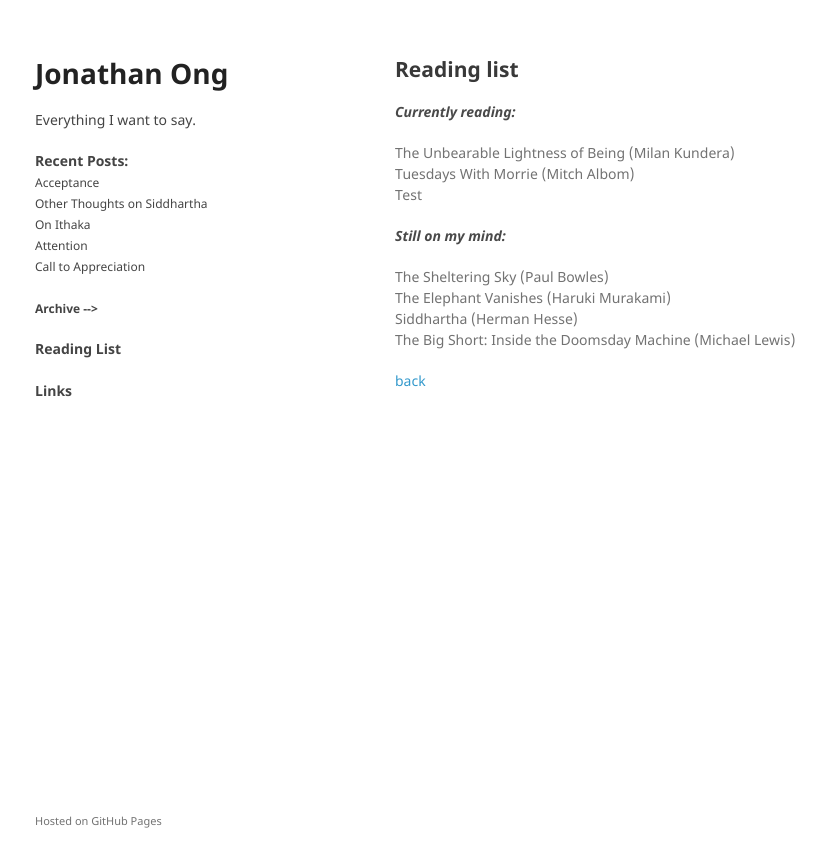
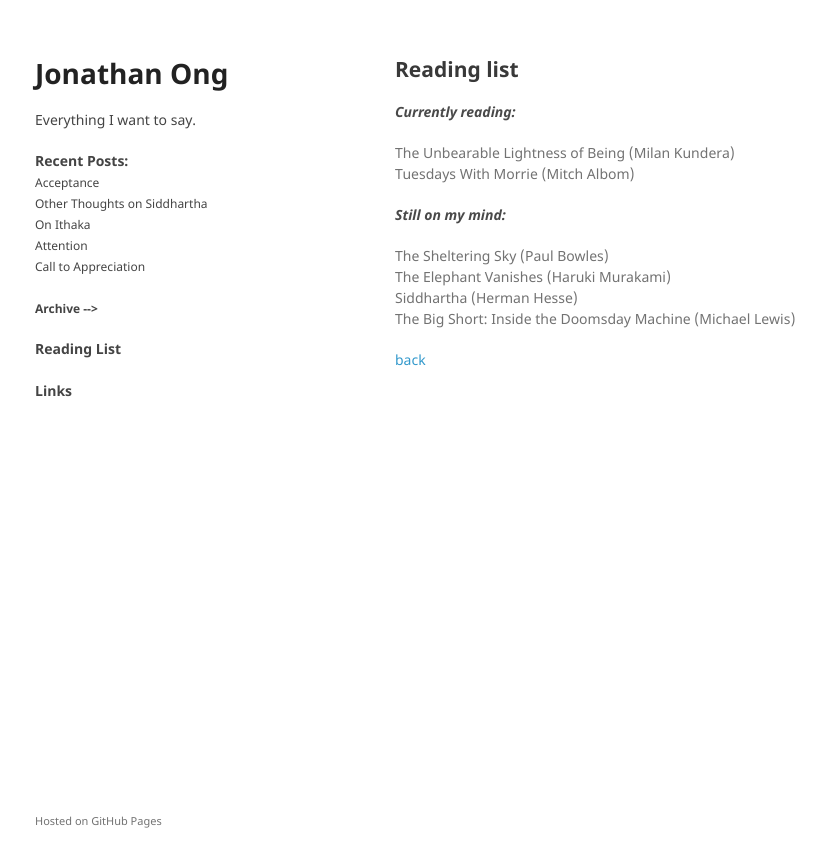
Before and after one commit to twentysix10/twentysix10.github.io, a Jekyll site: the page built from reading-list.md, in a window 1280 px wide. Shown: the top 867 px of the page, without its empty margins (175-1001 px from the left). Built offline with Jekyll 4.4.1, drawn with Linux system fonts in a browser that asks for light colours.

Commit message:
updated site

```diff
--- a/reading-list.md
+++ b/reading-list.md
@@ -8,7 +8,6 @@ layout: post
 
 * The Unbearable Lightness of Being (Milan Kundera)
 * Tuesdays With Morrie (Mitch Albom)
-* Test
 
 #### _Still on my mind:_
 
```
